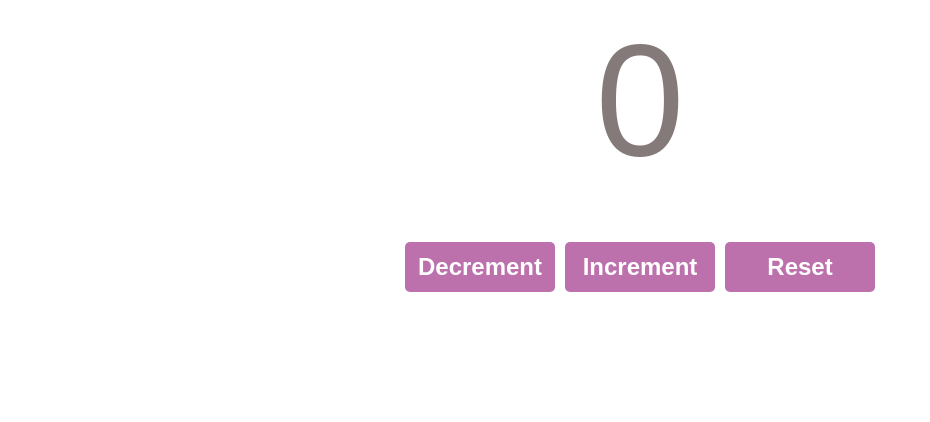
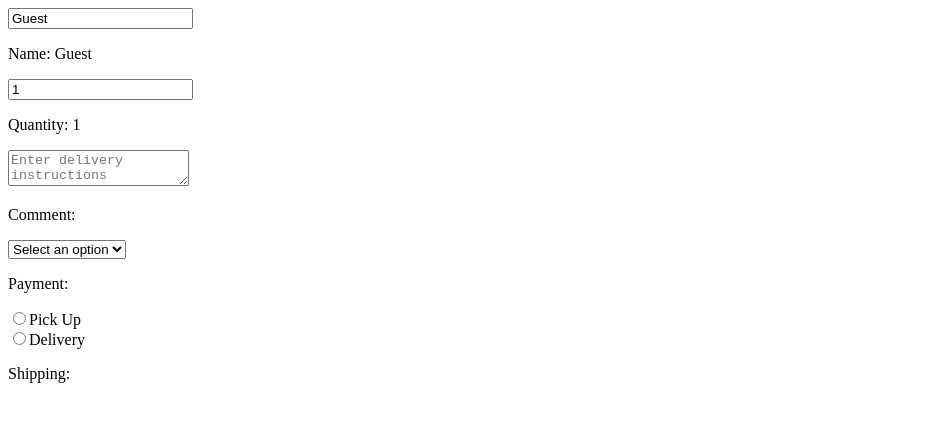
Before and after one commit to tiffsoa/website, a React (Vite) app in the folder my-react-app/: page / in a window 1280 px wide. Shown: the top 422 px of the page, without its empty margins (0-930 px from the left). Built offline with nearby package versions, Linux system fonts and the light colour scheme.

Commit message:
onChange for forms

```diff
--- a/my-react-app/src/App.jsx
+++ b/my-react-app/src/App.jsx
@@ -10,7 +10,7 @@ import Counter from "./counter.jsx";
 function App() {
   return (
     <>
-      <Counter />
+    <MyComponent/>
     </>
   );
 }
--- a/my-react-app/src/MyComponent.jsx
+++ b/my-react-app/src/MyComponent.jsx
@@ -1,32 +1,64 @@
 import React, { useState } from "react";
 
 function MyComponent() {
+
   const [name, setName] = useState("Guest");
-  const [age, setAge] = useState(0);
-  const [isEmployed, setIsEmployed] = useState(false);
+  const [quantity, setQuantity] = useState(1);
+  const [comment, setComment] = useState("");
+  const [payment, setPayment] = useState("");
+  const [shipping, setShipping] = useState("");
 
-  const updateName = () => {
-    setName("Snoopy");
-  };
+  function handleNameChange(e) {
+    setName(e.target.value);
+  }
 
-  const incrementAge = () => {
-    setAge(age + 1);
-  };
+  function handleQuantityChange(e) {
+    setQuantity(e.target.value);
+  }
 
-  const toggleEmployedStatus = () => {
-    setIsEmployed(!isEmployed);
+  function handleCommentChange(e) {
+    setComment(e.target.value);
+  }
+
+  function handlePaymentChange(e) {
+    setPayment(e.target.value);
+  }
+
+  function handleShippingChange(e) {
+    setShipping(e.target.value);
   }
 
   return (
     <div>
+      <input value={name} onChange={handleNameChange} />
       <p>Name: {name}</p>
-      <button onClick={updateName}>Set Name</button>
 
-      <p>Age: {age}</p>
-      <button onClick={incrementAge}>Increment Age</button>
+      <input value={quantity} onChange={handleQuantityChange} type="number"/>
+      <p>Quantity: {quantity}</p>
 
-      <p>Is Employed? {isEmployed ? "Yes" : "No"}</p>
-      <button onClick={toggleEmployedStatus}>Toggle Status</button>
+      <textarea value={comment} onChange={handleCommentChange} placeholder="Enter delivery instructions"/>
+      <p>Comment: {comment}</p>
+
+      <select value={payment} onChange={handlePaymentChange}>
+        <option value="">Select an option</option>
+        <option value="Visa">Visa</option>
+        <option value="Mastercard">Mastercard</option>
+        <option value="Giftcard">Giftcard</option>
+      </select>
+      <p>Payment: {payment}</p>
+
+      <label>
+        <input type="radio" value="Pick Up" checked={shipping === "Pick Up"} onChange={handleShippingChange}/>
+        Pick Up
+      </label><br/>
+      <label>
+      <input type="radio" value="Delivery" checked={shipping === "Delivery"} onChange={handleShippingChange}/>
+        Delivery
+      </label>
+      <p>Shipping: {shipping}</p>
+
+
+
     </div>
   );
 }
```
